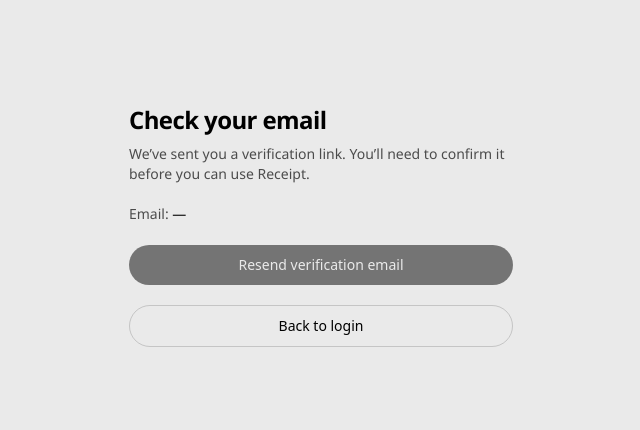
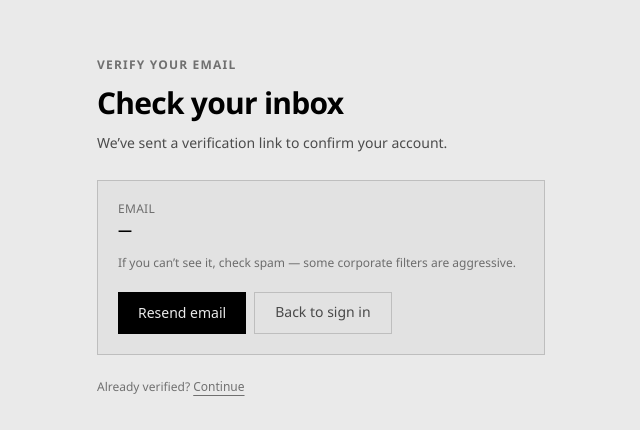
Before and after one commit to LRARE-Holdings/tango, a Next.js app: page /auth/check-email in a window 1280 px wide. Shown: the part 174-604 px from the top of the page, without its empty margins (319-959 px from the left). Built offline with nearby package versions, Linux system fonts and the light colour scheme; no server answers.

Commit message:
check email v2

```diff
--- a/src/app/auth/check-email/page.tsx
+++ b/src/app/auth/check-email/page.tsx
@@ -1,44 +1,80 @@
 "use client";
 
 import { useEffect, useState } from "react";
+import Link from "next/link";
 import { useRouter } from "next/navigation";
 import { supabaseBrowser } from "@/lib/supabase/browser";
+
+function isSafeNext(v: string | null) {
+  return !!v && v.startsWith("/");
+}
+
+function getSiteUrl() {
+  const raw = (process.env.NEXT_PUBLIC_SITE_URL || "").trim();
+  return raw ? raw.replace(/\/$/, "") : window.location.origin;
+}
 
 export default function CheckEmailPage() {
   const router = useRouter();
   const supabase = supabaseBrowser();
 
   const [email, setEmail] = useState<string | null>(null);
+  const [nextPath, setNextPath] = useState("/app");
+
   const [sending, setSending] = useState(false);
   const [sent, setSent] = useState(false);
   const [error, setError] = useState<string | null>(null);
 
   useEffect(() => {
-    async function load() {
+    let cancelled = false;
+
+    async function init() {
+      try {
+        const url = new URL(window.location.href);
+        const qpEmail = url.searchParams.get("email");
+        const qpNext = url.searchParams.get("next");
+
+        if (!cancelled) {
+          setEmail(qpEmail || null);
+          setNextPath(isSafeNext(qpNext) ? (qpNext as string) : "/app");
+        }
+
+        // Fallback: if no email passed, try authed user (often null for unverified signups)
+        if (!qpEmail) {
           const { data } = await supabase.auth.getUser();
-      setEmail(data?.user?.email ?? null);
+          if (!cancelled) setEmail(data?.user?.email ?? null);
         }
-    load();
+      } catch {
+        // ignore
+      }
+    }
+
+    init();
+    return () => {
+      cancelled = true;
+    };
   }, [supabase]);
 
   async function resend() {
-    if (!email) return;
+    if (!email) {
+      setError("Missing email address. Go back and enter it again.");
+      return;
+    }
 
     setSending(true);
+    setSent(false);
     setError(null);
-    setSent(false);
 
     try {
-      const siteUrl =
-        process.env.NEXT_PUBLIC_SITE_URL?.replace(/\/$/, "") ||
-        window.location.origin;
+      const siteUrl = getSiteUrl();
+      const emailRedirectTo = `${siteUrl}/auth/confirm?next=${encodeURIComponent(
+        nextPath
+      )}`;
 
       const { error } = await supabase.auth.resend({
         type: "signup",
         email,
-        options: {
-          emailRedirectTo: `${siteUrl}/auth/confirm`,
-        },
+        options: { emailRedirectTo },
       });
 
       if (error) throw error;
@@ -50,59 +86,81 @@ export default function CheckEmailPage() {
     }
   }
 
-  async function signOut() {
-    await supabase.auth.signOut();
-    router.replace("/auth");
-  }
-
   return (
     <main className="min-h-screen flex items-center justify-center px-6">
-      <div className="w-full max-w-sm space-y-5">
-        <div>
-          <h1 className="text-2xl font-semibold tracking-tight">
-            Check your email
+      <div className="w-full max-w-md">
+        <div className="space-y-3">
+          <div
+            className="text-xs font-semibold tracking-widest"
+            style={{ color: "var(--muted2)" }}
+          >
+            VERIFY YOUR EMAIL
+          </div>
+          <h1 className="text-3xl font-semibold tracking-tight">
+            Check your inbox
           </h1>
-          <p className="mt-2 text-sm" style={{ color: "var(--muted)" }}>
-            We’ve sent you a verification link. You’ll need to confirm it before
-            you can use Receipt.
+          <p className="text-sm leading-relaxed" style={{ color: "var(--muted)" }}>
+            We’ve sent a verification link to confirm your account.
           </p>
         </div>
 
-        <div className="text-sm" style={{ color: "var(--muted)" }}>
-          Email: <span style={{ color: "var(--fg)" }}>{email ?? "—"}</span>
+        <div
+          className="mt-6 border p-5"
+          style={{ borderColor: "var(--border)", background: "var(--card)" }}
+        >
+          <div className="text-xs tracking-wide" style={{ color: "var(--muted2)" }}>
+            EMAIL
+          </div>
+          <div className="mt-1 text-sm font-semibold">{email ?? "—"}</div>
+
+          <div className="mt-3 text-xs leading-relaxed" style={{ color: "var(--muted2)" }}>
+            If you can’t see it, check spam — some corporate filters are aggressive.
           </div>
 
+          <div className="mt-5 flex flex-col sm:flex-row gap-2">
             <button
               type="button"
               onClick={resend}
-          disabled={sending || !email}
-          className="focus-ring w-full rounded-full px-6 py-2.5 text-sm font-medium transition hover:opacity-90 disabled:opacity-50"
+              disabled={sending}
+              className="focus-ring inline-flex items-center justify-center px-5 py-2.5 text-sm font-medium transition hover:opacity-90 disabled:opacity-50"
               style={{ background: "var(--fg)", color: "var(--bg)" }}
             >
-          {sending ? "Sending…" : "Resend verification email"}
+              {sending ? "Sending…" : "Resend email"}
             </button>
 
-        <button
-          type="button"
-          onClick={signOut}
-          className="focus-ring w-full rounded-full border px-6 py-2.5 text-sm font-medium transition hover:opacity-80"
-          style={{ borderColor: "var(--border)", color: "var(--fg)" }}
+            <Link
+              href={`/auth?next=${encodeURIComponent(nextPath)}`}
+              className="focus-ring inline-flex items-center justify-center border px-5 py-2.5 text-sm font-medium transition hover:opacity-80"
+              style={{ borderColor: "var(--border)", color: "var(--muted)" }}
             >
-          Back to login
-        </button>
+              Back to sign in
+            </Link>
+          </div>
 
           {sent && (
-          <div className="text-sm" style={{ color: "var(--muted)" }}>
-            Sent. Check your inbox (and spam).
+            <div className="mt-3 text-sm" style={{ color: "var(--muted)" }}>
+              Sent. Check your inbox.
             </div>
           )}
 
           {error && (
-          <div className="text-sm" style={{ color: "#ff3b30" }}>
+            <div className="mt-3 text-sm" style={{ color: "#ff3b30" }}>
               {error}
             </div>
           )}
         </div>
+
+        <div className="mt-6 text-xs" style={{ color: "var(--muted2)" }}>
+          Already verified?{" "}
+          <button
+            className="underline underline-offset-4 hover:opacity-80"
+            type="button"
+            onClick={() => router.replace(nextPath)}
+          >
+            Continue
+          </button>
+        </div>
+      </div>
     </main>
   );
 }
```
Lines whose indentation alone changed are shown as unchanged.
